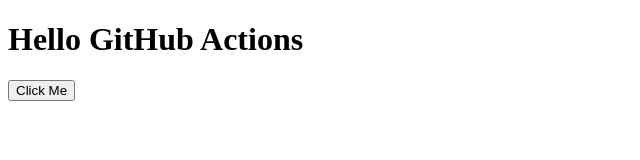
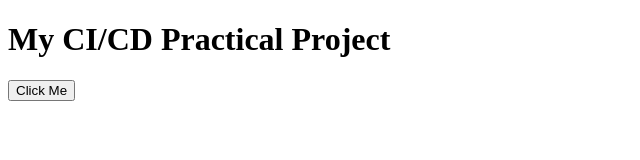
Before and after one commit to khanojreddys/ci-cd-practical, a website: page index.html in a window 1280 px wide. Shown: the whole page, without its empty margins (0-640 px from the left). Drawn offline with Linux system fonts and the light colour scheme.

Commit message:
Update project

```diff
--- a/index.html
+++ b/index.html
@@ -6,7 +6,8 @@
 </head>
 
 <body>
-    <h1 id="heading">Hello GitHub Actions</h1>
+   <h1>My CI/CD Practical Project</h1>
+
     <button onclick="changeText()">Click Me</button>
 
     <script src="script.js"></script>
```
